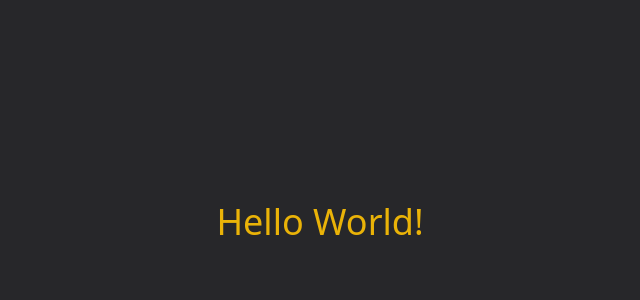
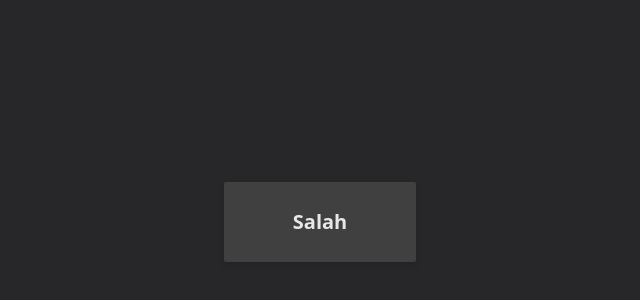
Before and after one commit to ahmeducf/user-notes-app, a React (Vite) app in the folder client/: page / in a window 1280 px wide. Shown: the part 178-478 px from the top of the page, without its empty margins (320-960 px from the left). Built offline with nearby package versions, Linux system fonts and the light colour scheme.

Commit message:
chore: Implement UserDisplay component

```diff
--- a/client/src/App.tsx
+++ b/client/src/App.tsx
@@ -1,3 +1,4 @@
+import UserDisplay from './components/UserDisplay';
 import { User } from './types';
 
 function App() {
@@ -17,7 +18,9 @@ function App() {
 
 	return (
 		<div className="bg-zinc-800 flex-col h-screen w-full flex items-center justify-center p-4 gap-y-12">
-			<h2 className="text-4xl text-yellow-500">Hello World!</h2>
+			{users.map((user, i) => (
+				<UserDisplay user={user} key={i} />
+			))}
 		</div>
 	);
 }
--- /dev/null
+++ b/client/src/components/UserDisplay.tsx
@@ -0,0 +1,17 @@
+import { User } from '../types';
+
+interface Props {
+	user: User;
+}
+
+function UserDisplay({ user }: Props) {
+	return (
+		<div className="flex gap-x-24 justify-center">
+			<div className="rounded-sm flex justify-center items-center drop-shadow-md bg-neutral-700 w-48 h-20">
+				<p className="text-xl text-gray-200 font-bold">{user.name}</p>
+			</div>
+		</div>
+	);
+}
+
+export default UserDisplay;
```
